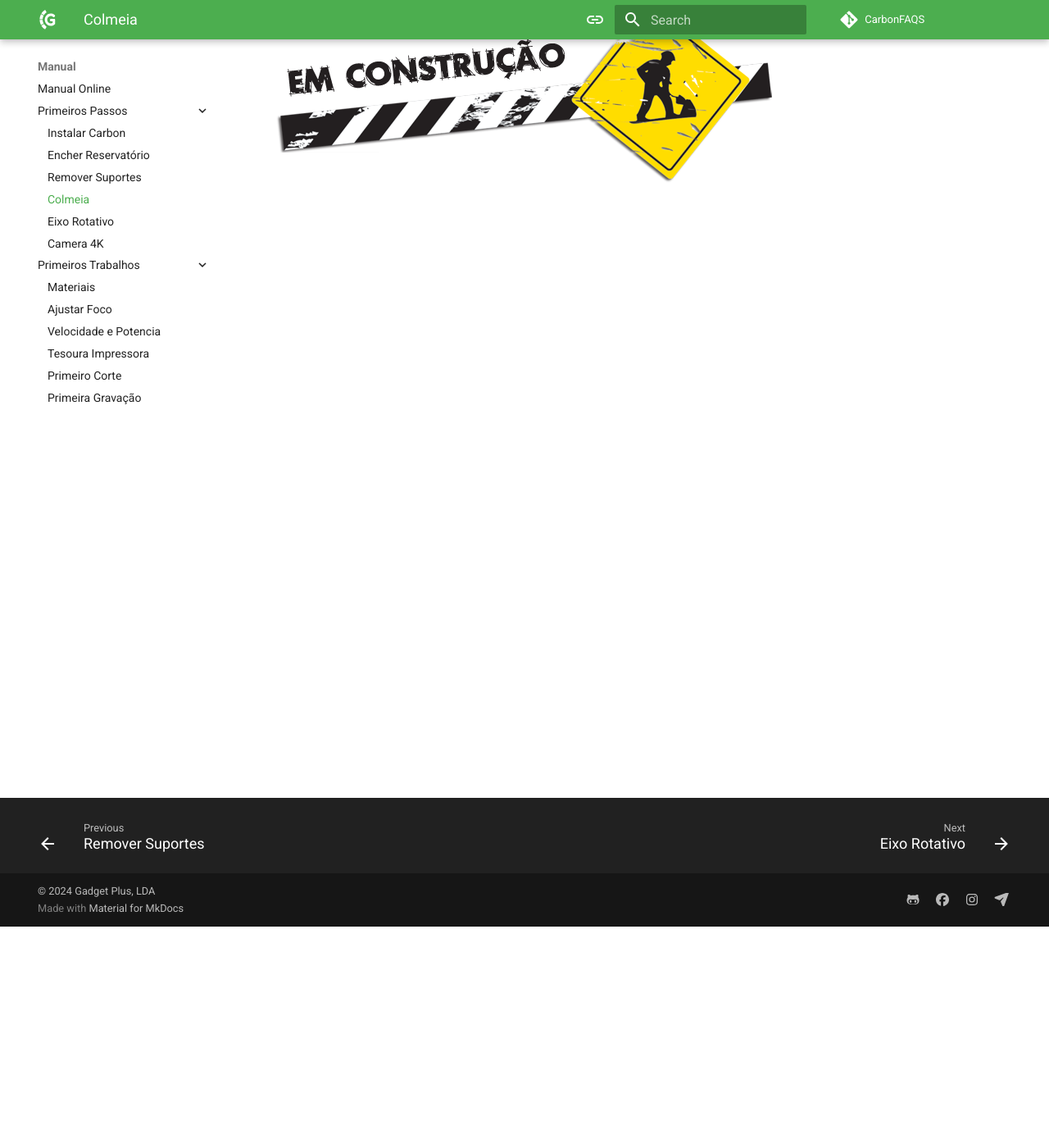
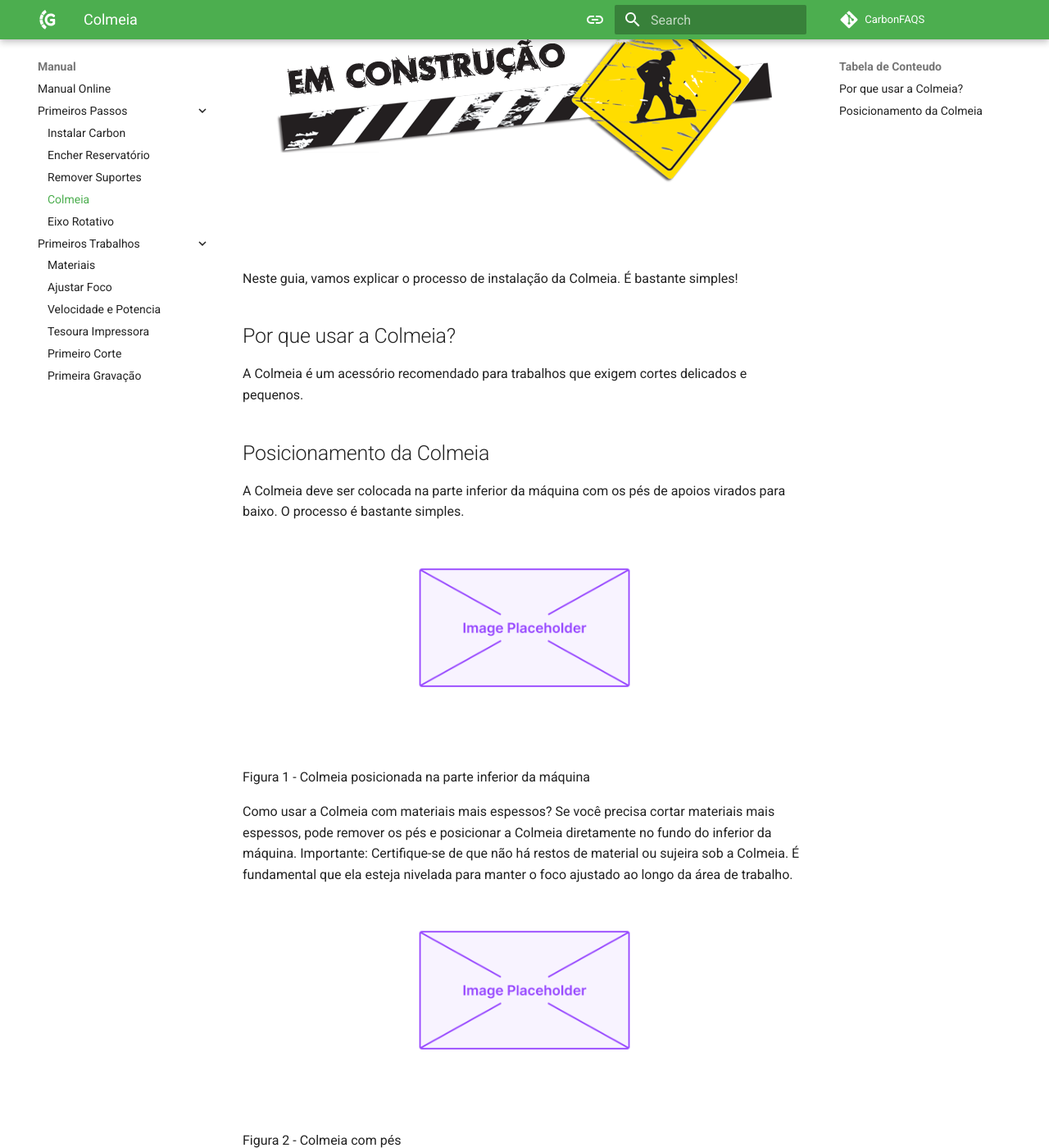
Before and after one commit to GadgetPlusKDB/Carbon-FAQS, an MkDocs documentation site: the page built from docs/manual/primeiros-passos/colmeia.md, in a window 1280 px wide and 1400 px high, scrolled down 270 px. Shown: the whole window at 82% size. Built offline with MkDocs 1.6.1 and Material for MkDocs 9.7.7, drawn with Linux system fonts in a browser that asks for light colours; comment, search, counter and statistics services are not loaded; some of the changed text lies outside the part shown.

Commit message:
$Update Paginas Primeiros Passos

```diff
--- a/docs/manual/primeiros-passos/colmeia.md
+++ b/docs/manual/primeiros-passos/colmeia.md
@@ -9,3 +9,51 @@
   <figcaption></figcaption>
 
 </figure>
+
+Neste guia, vamos explicar o processo de instalação da Colmeia. É bastante simples!
+
+## Por que usar a Colmeia?
+
+A Colmeia é um acessório recomendado para trabalhos que exigem cortes delicados e pequenos.
+
+## Posicionamento da Colmeia
+
+A Colmeia deve ser colocada na parte inferior da máquina com os pés de apoios virados para baixo. O processo é bastante simples.
+
+<!--
+e você pode conferir mais detalhes no vídeo demonstrativo.
+[Inserir link do vídeo aqui]
+-->
+
+<figure markdown="span">
+
+  ![FrenteMaq](../images/image-placeholder.png){ width="450" }
+  <figcaption></figcaption>
+
+</figure>
+
+Figura 1 - Colmeia posicionada na parte inferior da máquina
+
+Como usar a Colmeia com materiais mais espessos?
+Se você precisa cortar materiais mais espessos, pode remover os pés e posicionar a Colmeia diretamente no fundo do inferior da máquina.
+Importante: Certifique-se de que não há restos de material ou sujeira sob a Colmeia. É fundamental que ela esteja nivelada para manter o foco ajustado ao longo da área de trabalho.
+
+<figure markdown="span">
+
+  ![FrenteMaq](../images/image-placeholder.png){ width="450" }
+  <figcaption></figcaption>
+
+</figure>
+
+Figura 2 - Colmeia com pés
+
+<figure markdown="span">
+
+  ![FrenteMaq](../images/image-placeholder.png){ width="450" }
+  <figcaption></figcaption>
+
+</figure>
+
+Figura 3 - Colmeia sem pés
+
+Ainda tem dúvidas? Entre em contato com o Suporte Due Laser. Estamos aqui para ajudar!
--- a/mkdocs.yml
+++ b/mkdocs.yml
@@ -131,7 +131,6 @@ nav:
       - Remover Suportes: manual/primeiros-passos/remover-suportes.md
       - Colmeia: manual/primeiros-passos/colmeia.md
       - Eixo Rotativo: manual/primeiros-passos/eixo-rotativo.md
-      - Camera 4K: manual/primeiros-passos/camera-4k.md
     - Primeiros Trabalhos:
       - Materiais: manual/primeiros-trabalhos/material.md
       - Ajustar Foco: manual/primeiros-trabalhos/ajustar-foco.md
@@ -160,6 +159,7 @@ nav:
   - Studio:
     - Instalar Software: studio/instalar-software.md
     - Conexão: studio/conexão-computador.md
+    - Conexão Camera 4K: studio/camera-4k.md
     - Atualização Software: studio/altualização-software.md
     - Truques & Dicas: studio/truques-&-dicas.md
     - Primeiros Passos:
@@ -169,6 +169,7 @@ nav:
       - Comandos Movimento: studio/primeiros-passos/comando-movimento.md
       - Função Preview: studio/primeiros-passos/função-preview.md
       - Icons Simbólicos: studio/primeiros-passos/icons-simbólicos.md
+      - Como utilizar Camera 4K: studio/primeiros.passos/utilizar-camera.md
     - Tutorial Basico:
       - Principios Basicos: studio/tutorial-basico/principios-basicos.md
       - Formas: studio/tutorial-basico/formas.md
```
Also changed, not shown: docs/manual/primeiros-passos/encher-reservatório.md (+1 -1 lines), docs/manual/primeiros-passos/remover-suportes.md (+10 -3 lines), docs/studio/primeiros-passos/utilizar-camera.md (added, +11 -0 lines), docs/studio/camera-4k.md (renamed from docs/manual/primeiros-passos/camera-4k.md).
